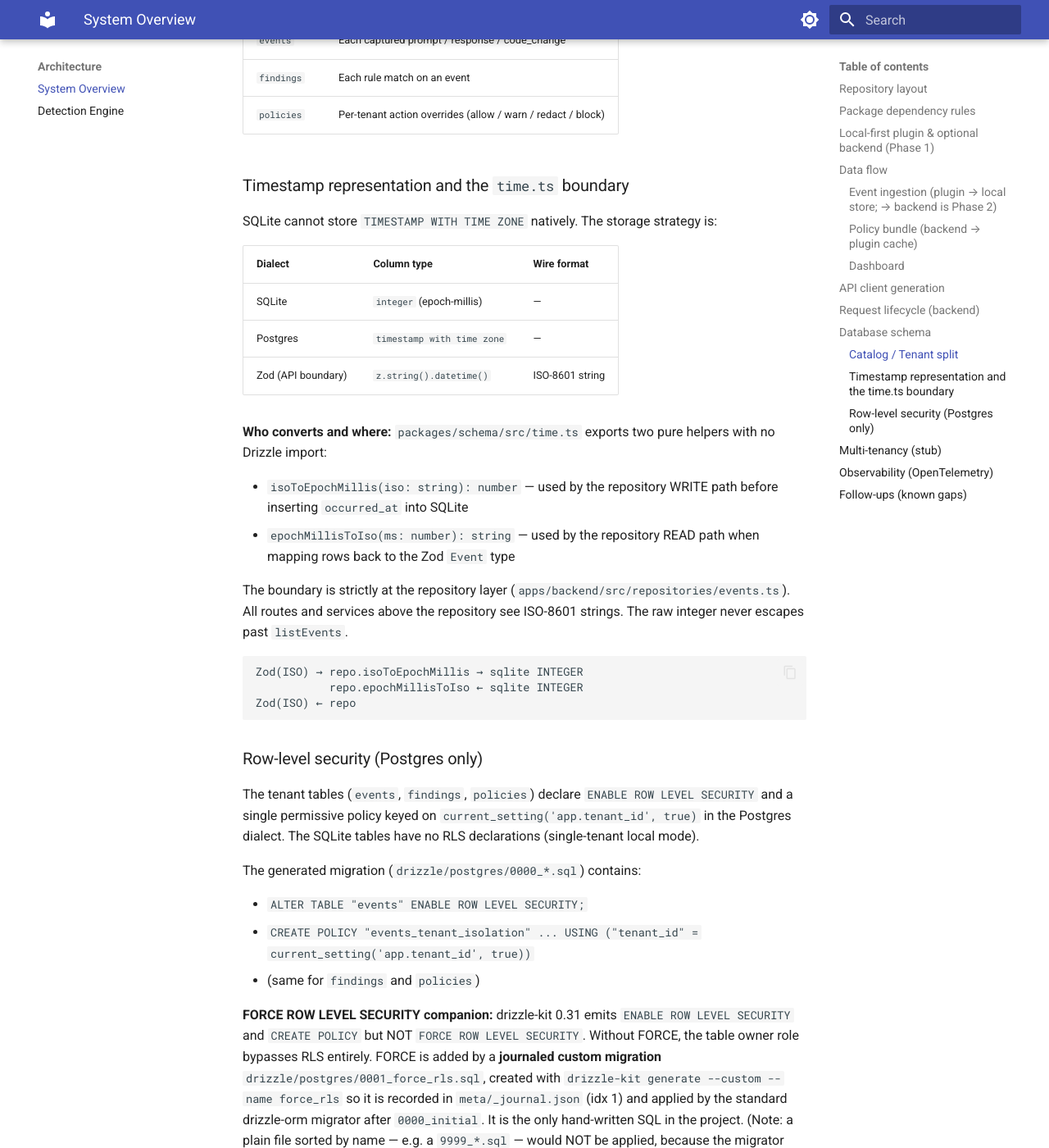
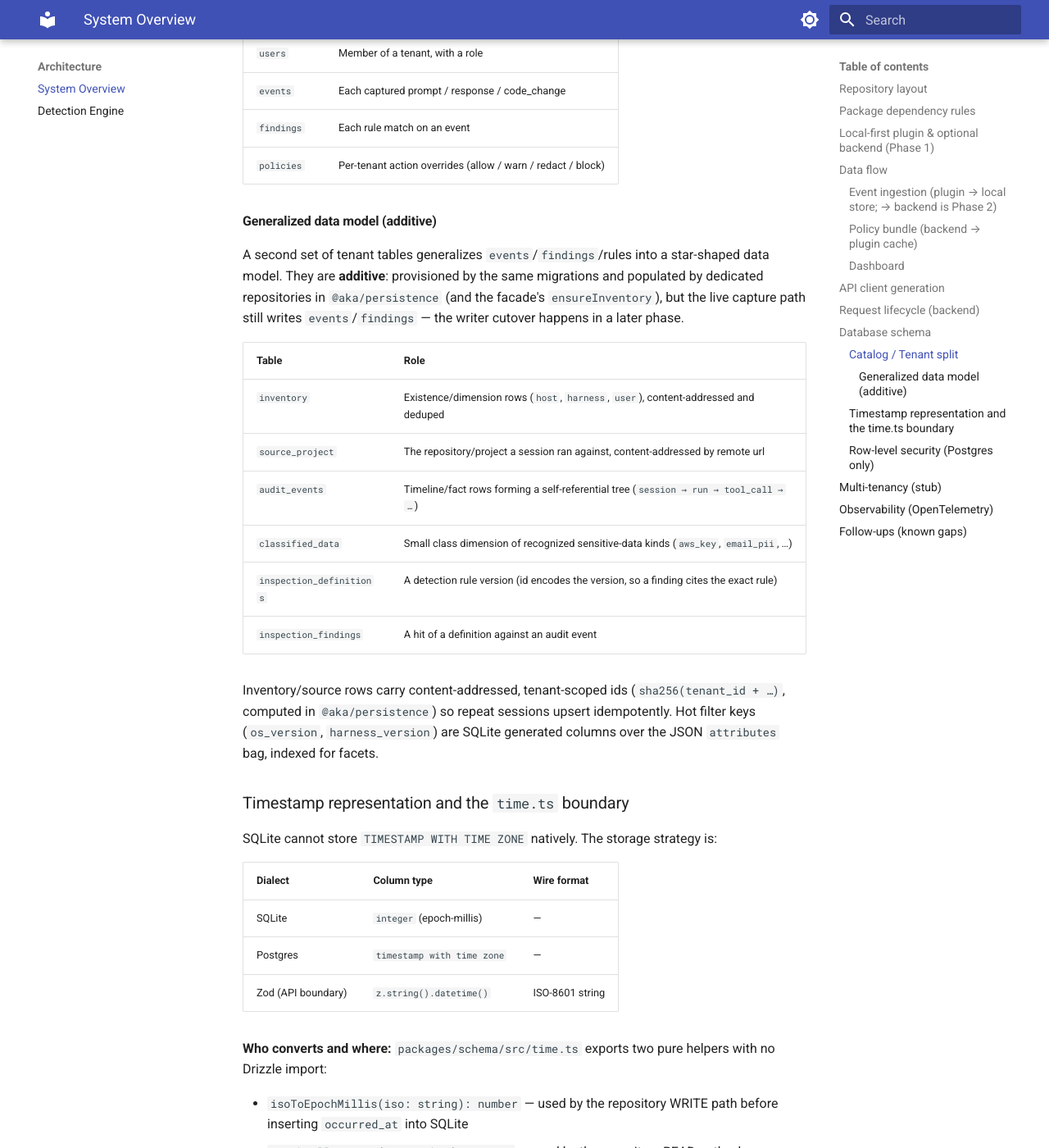
Before and after one commit to akasecurity/ai-tc-docs, an MkDocs documentation site: the page built from docs/architecture/overview.md, in a window 1280 px wide and 1400 px high, scrolled down 5002 px. Shown: the whole window at 82% size. Built offline with MkDocs 1.6.1 and Material for MkDocs 9.7.7, drawn with Linux system fonts in a browser that asks for light colours; some of the changed text lies outside the part shown.

Commit message:
feat(meta): add Inventory/Audit/Inspection data model (Phase A)
Generalize today's events/findings/rules into the star-shaped [Meta] Data
Model, added ADDITIVELY alongside the untouched events/findings tables so the
live capture path is unchanged. Foundation for inventory facets, audit trees,
and org-level dedupe; reads + the capture cutover land in later phases.

Tables (both dialects, RLS + FORCE companion on Postgres): inventory and
source_project (content-addressed, tenant-scoped, deduped dimensions),
audit_events (self-ref tree fact with root_session_id), classified_data
(class dimension), inspection_definitions (versioned rule), inspection_findings.

- schema: new zod/meta.ts (discriminators, canonical attribute vocab, input
  shapes, pure canonicalIdentity); row mappers in zod/local.ts; generated
  drizzle migrations (sqlite 0006, postgres 0009 + 0010_force_rls) and
  regenerated canonical sqlite-ddl.ts (drift guard green)
- persistence: content-addressed sha256 id helpers (ids.ts), inventory /
  source-project / audit-events / classified-data / inspection-definitions /
  inspection-findings repositories, and ensureInventory() on the LocalDatabase
  facade (tested, not yet wired into recordCapture)

Deviations from the design doc, by decision: additive-parallel instead of the
events->audit_events rename; sha256 helpers in @aka/persistence (not @aka/schema,
which stays Node-API-free for @aka/detections); tenant-scoped inspection
definition ids.

Co-Authored-By: Claude Opus 4.8 <noreply@anthropic.com>

```diff
--- a/docs/architecture/overview.md
+++ b/docs/architecture/overview.md
@@ -205,10 +205,10 @@ Response
 
 The Drizzle schema lives in `packages/schema/src/drizzle/` and is split into two logical groups:
 
-| Group       | Tables                           | File pair                                  |
-| ----------- | -------------------------------- | ------------------------------------------ |
-| **Catalog** | `tenants`, `users`               | `catalog/sqlite.ts`, `catalog/postgres.ts` |
-| **Tenant**  | `events`, `findings`, `policies` | `tenant/sqlite.ts`, `tenant/postgres.ts`   |
+| Group       | Tables                                                                                                                                              | File pair                                  |
+| ----------- | --------------------------------------------------------------------------------------------------------------------------------------------------- | ------------------------------------------ |
+| **Catalog** | `tenants`, `users`                                                                                                                                  | `catalog/sqlite.ts`, `catalog/postgres.ts` |
+| **Tenant**  | `events`, `findings`, `policies`, `inventory`, `source_project`, `audit_events`, `classified_data`, `inspection_definitions`, `inspection_findings` | `tenant/sqlite.ts`, `tenant/postgres.ts`   |
 
 The catalog tables are cross-tenant metadata (no row-level security on either dialect). The tenant tables hold per-tenant operational data and are protected by RLS on Postgres.
 
@@ -221,6 +221,28 @@ The combined runtime objects `sqliteSchema` / `pgSchema` (exported from `@aka/sc
 | `events`   | Each captured prompt / response / code_change               |
 | `findings` | Each rule match on an event                                 |
 | `policies` | Per-tenant action overrides (allow / warn / redact / block) |
+
+#### Generalized data model (additive)
+
+A second set of tenant tables generalizes `events`/`findings`/rules into a
+star-shaped data model. They are **additive**: provisioned by the same
+migrations and populated by dedicated repositories in `@aka/persistence` (and the
+facade's `ensureInventory`), but the live capture path still writes
+`events`/`findings` — the writer cutover happens in a later phase.
+
+| Table                    | Role                                                                                 |
+| ------------------------ | ------------------------------------------------------------------------------------ |
+| `inventory`              | Existence/dimension rows (`host`, `harness`, `user`), content-addressed and deduped  |
+| `source_project`         | The repository/project a session ran against, content-addressed by remote url        |
+| `audit_events`           | Timeline/fact rows forming a self-referential tree (`session → run → tool_call → …`) |
+| `classified_data`        | Small class dimension of recognized sensitive-data kinds (`aws_key`, `email_pii`, …) |
+| `inspection_definitions` | A detection rule version (id encodes the version, so a finding cites the exact rule) |
+| `inspection_findings`    | A hit of a definition against an audit event                                         |
+
+Inventory/source rows carry content-addressed, tenant-scoped ids
+(`sha256(tenant_id + …)`, computed in `@aka/persistence`) so repeat sessions
+upsert idempotently. Hot filter keys (`os_version`, `harness_version`) are SQLite
+generated columns over the JSON `attributes` bag, indexed for facets.
 
 ### Timestamp representation and the `time.ts` boundary
 
@@ -247,7 +269,7 @@ Zod(ISO) ← repo
 
 ### Row-level security (Postgres only)
 
-The tenant tables (`events`, `findings`, `policies`) declare `ENABLE ROW LEVEL SECURITY` and a single permissive policy keyed on `current_setting('app.tenant_id', true)` in the Postgres dialect. The SQLite tables have no RLS declarations (single-tenant local mode).
+Every tenant table (`events`, `findings`, `policies`, and the generalized data-model tables `inventory`, `source_project`, `audit_events`, `classified_data`, `inspection_definitions`, `inspection_findings`) declares `ENABLE ROW LEVEL SECURITY` and a single permissive policy keyed on `current_setting('app.tenant_id', true)` in the Postgres dialect. The SQLite tables have no RLS declarations (single-tenant local mode).
 
 The generated migration (`drizzle/postgres/0000_*.sql`) contains:
 
@@ -255,7 +277,7 @@ The generated migration (`drizzle/postgres/0000_*.sql`) contains:
 - `CREATE POLICY "events_tenant_isolation" ... USING ("tenant_id" = current_setting('app.tenant_id', true))`
 - (same for `findings` and `policies`)
 
-**FORCE ROW LEVEL SECURITY companion:** drizzle-kit 0.31 emits `ENABLE ROW LEVEL SECURITY` and `CREATE POLICY` but NOT `FORCE ROW LEVEL SECURITY`. Without FORCE, the table owner role bypasses RLS entirely. FORCE is added by a **journaled custom migration** `drizzle/postgres/0001_force_rls.sql`, created with `drizzle-kit generate --custom --name force_rls` so it is recorded in `meta/_journal.json` (idx 1) and applied by the standard drizzle-orm migrator after `0000_initial`. It is the only hand-written SQL in the project. (Note: a plain file sorted by name — e.g. a `9999_*.sql` — would NOT be applied, because the migrator reads the journal, not the directory listing.) When drizzle-kit gains native FORCE RLS support, this migration should be removed and `0000_initial` regenerated.
+**FORCE ROW LEVEL SECURITY companion:** drizzle-kit 0.31 emits `ENABLE ROW LEVEL SECURITY` and `CREATE POLICY` but NOT `FORCE ROW LEVEL SECURITY`. Without FORCE, the table owner role bypasses RLS entirely. FORCE is added by **journaled custom migrations** (e.g. `drizzle/postgres/0001_force_rls.sql`, and `0010_force_rls_meta_data_model.sql` for the generalized data-model tables), recorded in `meta/_journal.json` and applied by the standard drizzle-orm migrator after the table-creating migration they accompany. These are the only hand-written SQL files in the project. (Note: a plain file sorted by name — e.g. a `9999_*.sql` — would NOT be applied, because the migrator reads the journal, not the directory listing.) When drizzle-kit gains native FORCE RLS support, this migration should be removed and `0000_initial` regenerated.
 
 **Per-request tenant context.** `withTenantContext` opens a transaction and issues `set_config('app.tenant_id', $1, true)` (tenantId bound, never interpolated) so Postgres FORCE RLS resolves the active tenant; SQLite is a passthrough. Routes never call it directly. A **tenant-scope plugin** (`apps/backend/src/plugins/tenant-scope.ts`) decorates each request with `req.tenantScope` — an `open` `TenantScope` bound to that request's tenant — and repositories open their own context from it via `runInScope`. Isolation therefore lives in the data layer: a route cannot reach the database without RLS in force, because the only db-bearing value it can touch is the scope (typed `TenantScope | null`, narrowed by `requireTenantScope` which throws loudly rather than allow an un-scoped query). For work that must be atomic across several repository calls, `withTenantTransaction` opens one transaction and yields a `joined` scope shared by every call, so they commit or roll back together.
 
```
